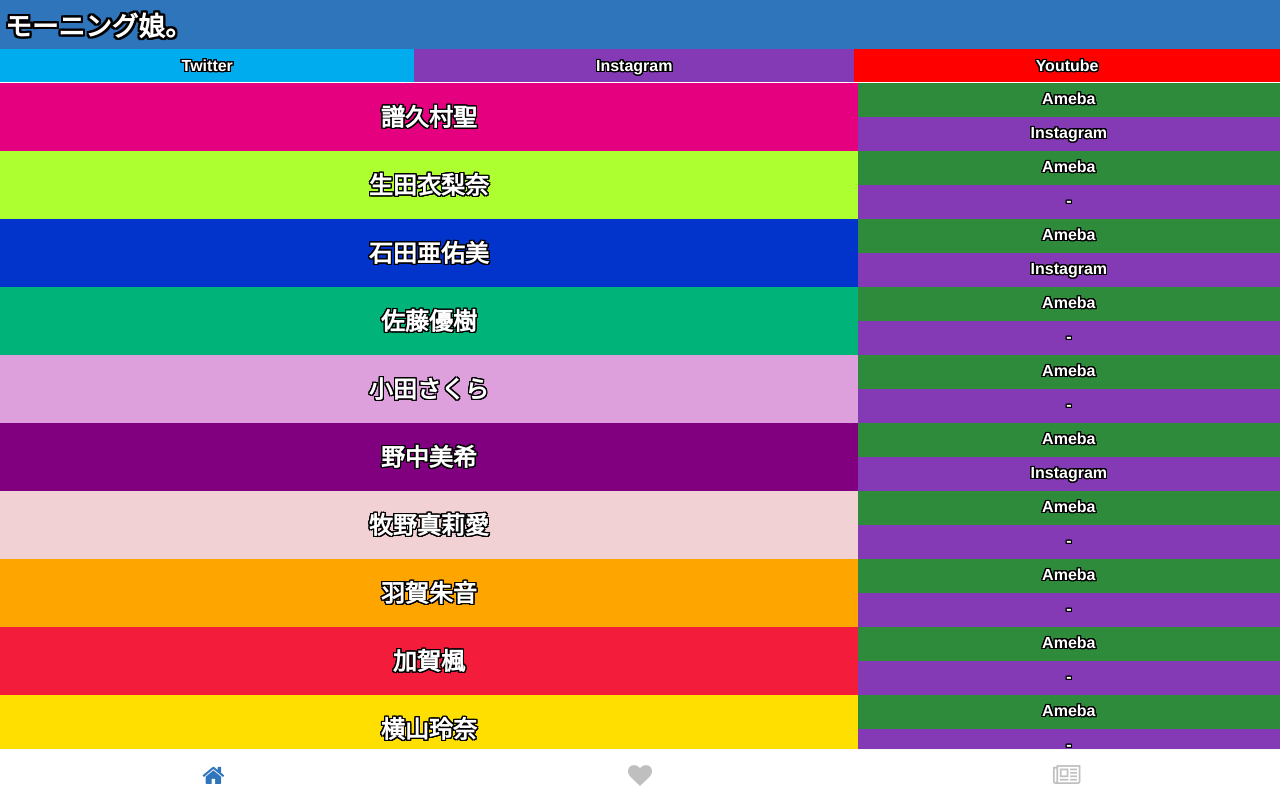
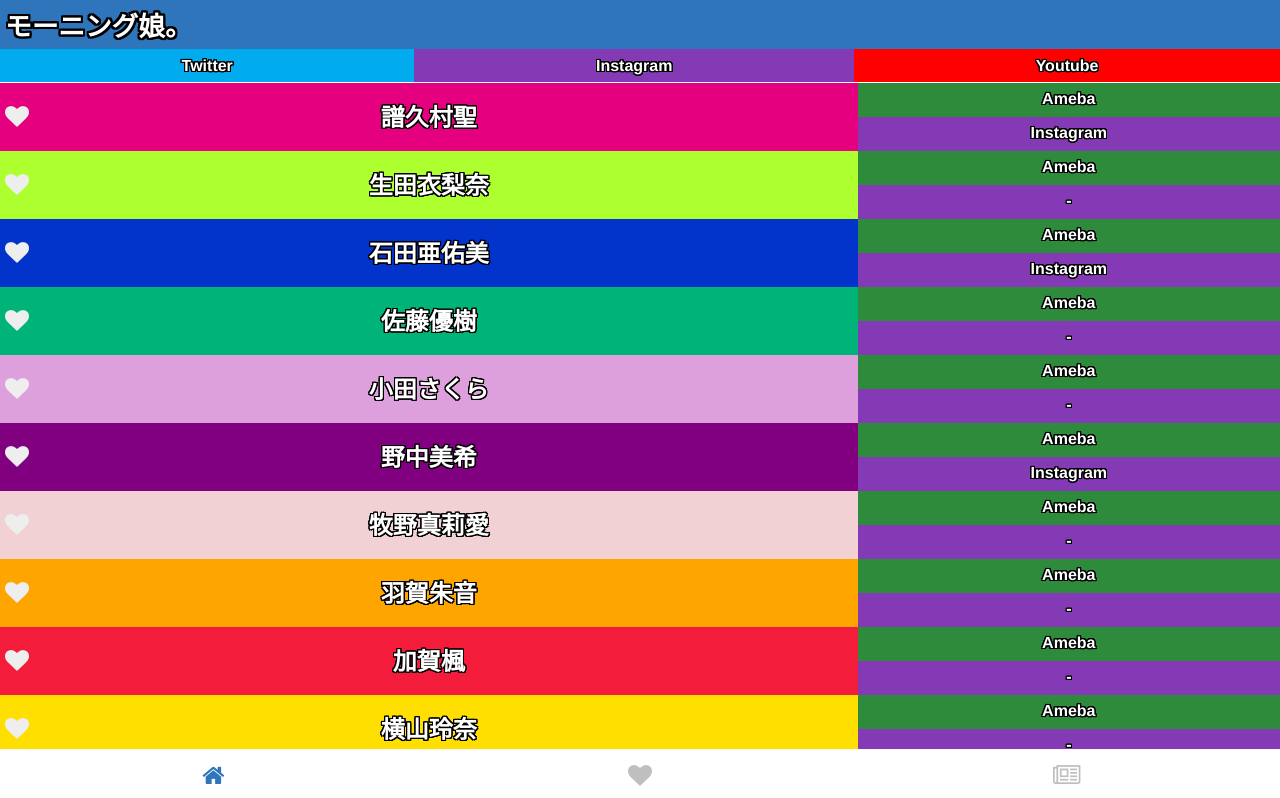
Before and after one commit to YuheiNakasaka/hello-project-one, a Nuxt app: page / in a window 1280 px wide. Shown: the top 798 px of the page. Built offline with nearby package versions, Linux system fonts and the light colour scheme.

Commit message:
お気に入りする

```diff
--- a/components/Member.vue
+++ b/components/Member.vue
@@ -4,6 +4,12 @@
       <a :href="item.profile" target="_blank">
         <span>{{ item.name }}</span>
       </a>
+      <div v-if="heartActive" class="heart-btn" @click="removeHeart">
+        <i class="fa fa-heart on" aria-hidden="true"></i>
+      </div>
+      <div v-else class="heart-btn" @click="addHeart">
+        <i class="fa fa-heart" aria-hidden="true"></i>
+      </div>
     </div>
     <div class="member-sns">
       <a v-for="(sns, i) in item.sns" :key="i" :class="sns.class" :href="sns.link">{{ sns.name }}</a>
@@ -12,6 +18,7 @@
 </template>
 
 <script>
+import { mapActions } from 'vuex'
 export default {
   name: 'Member',
   props: {
@@ -25,12 +32,34 @@
   },
   data() {
     return {
-      memberNameWidth: 0
+      memberNameWidth: 0,
+      heartActive: false
     }
   },
   mounted() {
     const windowWidth = window.innerWidth || document.documentElement.clientWidth || 0
     this.memberNameWidth = windowWidth * 0.67
+    this.isHearted()
+  },
+  methods: {
+    ...mapActions({
+      add: 'hearts/add',
+      remove: 'hearts/remove',
+      include: 'hearts/include'
+    }),
+    addHeart() {
+      this.heartActive = true
+      this.add(this.item)
+    },
+    removeHeart() {
+      this.heartActive = false
+      this.remove(this.item)
+    },
+    isHearted() {
+      this.include(this.item).then(resp => {
+        this.heartActive = resp > 0
+      })
+    }
   }
 }
 </script>
@@ -42,6 +71,7 @@
   flex-direction: row;
   align-items: stretch;
   .member-name {
+    position: relative;
     a {
       height: 68px;
       width: 100%;
@@ -50,6 +80,18 @@
       font-size: 18pt;
       color: #fff;
       font-weight: bold;
+    }
+    .heart-btn {
+      position: absolute;
+      top: 21px;
+      left: 5px;
+      i {
+        font-size: 24px;
+        color: #eee;
+        &.on {
+          color: #ff0094;
+        }
+      }
     }
   }
   .member-sns {
--- a/pages/hearts.vue
+++ b/pages/hearts.vue
@@ -8,7 +8,7 @@
     <div class="groups">
       <div class="group">
         <div class="members">
-          <Member v-for="(member, i) in morningMusume" :key="i" :item="member"></Member>
+          <Member v-for="(member, i) in allHearts" :key="`${i}_${member.color}`" :item="member"></Member>
         </div>
       </div>
     </div>
@@ -25,7 +25,7 @@
   },
   computed: {
     ...mapGetters({
-      morningMusume: 'members/morningMusume'
+      allHearts: 'hearts/allHearts'
     })
   },
   mounted() {}
--- a/pages/index.vue
+++ b/pages/index.vue
@@ -196,7 +196,9 @@
 .container {
   .groups {
     .group {
+      z-index: 1;
       .team {
+        z-index: 10000;
         &.fixed {
           position: fixed;
           width: 100%;
--- /dev/null
+++ b/store/hearts.js
@@ -0,0 +1,30 @@
+export const state = () => ({
+  hearts: []
+})
+
+export const mutations = {
+  ADD_HEARTS(payload, item) {
+    payload.hearts.push(item)
+  },
+  REMOVE_HEARTS(payload, item) {
+    payload.hearts.splice(payload.hearts.indexOf(item), 1)
+  }
+}
+
+export const actions = {
+  add: ({ commit }, item) => {
+    commit('ADD_HEARTS', item)
+  },
+  remove: ({ commit }, item) => {
+    commit('REMOVE_HEARTS', item)
+  },
+  include: ({ state }, item) => {
+    return state.hearts.filter(heart => heart.name === item.name).length
+  }
+}
+
+export const getters = {
+  allHearts(state) {
+    return state.hearts
+  }
+}
--- a/store/members.js
+++ b/store/members.js
@@ -817,9 +817,9 @@
           link: 'https://ameblo.jp/countrygirls/theme-10087903791.html'
         },
         {
-          name: '-',
+          name: 'Instagram',
           class: 'instagram',
-          link: 'javascript:void(0)'
+          link: 'https://www.instagram.com/risa_yamaki.official/'
         }
       ]
     },
```
